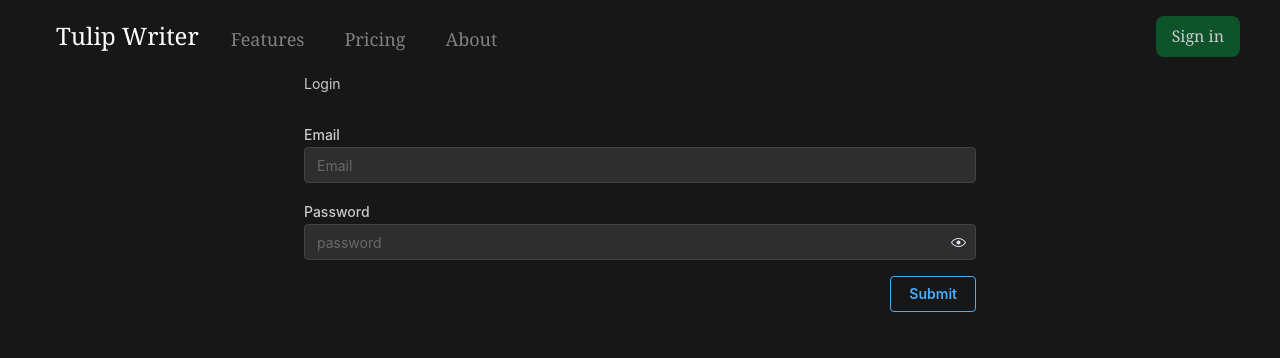
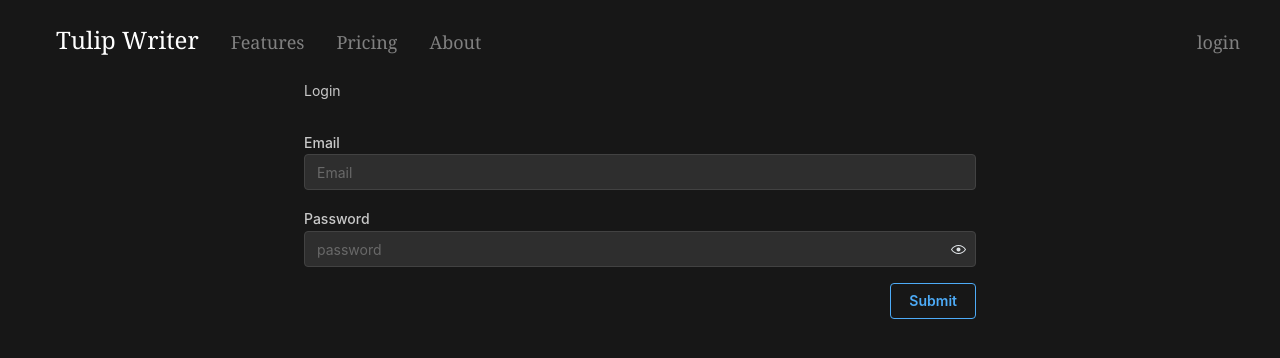
Before and after one commit to Yeshan-K/tulipwriter-website, a Next.js app: page /login in a window 1280 px wide. Shown: the top 358 px of the page. Built offline with nearby package versions, Linux system fonts and the light colour scheme; no server answers.

Commit message:
fix: auth indicator

```diff
--- a/app/layout.tsx
+++ b/app/layout.tsx
@@ -6,6 +6,7 @@
 const theme = {}
 
 export default function RootLayout({ children }: { children: React.ReactNode }) {
+
   return (
     <html lang="en" {...mantineHtmlProps}>
       <head>
@@ -18,7 +19,7 @@
             className="bg-appBackground relative h-full w-full overflow-x-hidden overflow-y-auto overscroll-none font-serif"
           >
             <div className="NavigationMenu bg-appBackground border-appLayoutBorder sticky top-0 h-fit w-full border-b px-4 md:border-0 md:px-12 lg:px-6">
-              <NavigationMenu />
+              <NavigationMenu key="Navigation Menu" />
             </div>
             {children}
           </div>
--- /dev/null
+++ b/components/NavigationMenu/Auth/IsLoggedIn.tsx
@@ -0,0 +1,9 @@
+"use server"
+
+import { isUserAuthenticated } from "lib/session"
+
+export async function isLoggedIn() {
+  if (await isUserAuthenticated()) {
+    return "Logged in"
+  } else return "Not logged in"
+}
--- a/components/NavigationMenu/NavigationMenu.tsx
+++ b/components/NavigationMenu/NavigationMenu.tsx
@@ -2,7 +2,8 @@
 
 import { AnimatePresence, motion } from "motion/react"
 import Link from "next/link"
-import { useEffect, useState } from "react"
+import { useEffect, useRef, useState } from "react"
+import { isLoggedIn } from "./Auth/IsLoggedIn"
 
 const NAV_LINKS = [
   {
@@ -20,8 +21,11 @@
 ]
 
 export function NavigationMenu() {
-  const [isOpen, setIsOpen] = useState(false)
-  const [isMd, setIsMd] = useState(false)
+  const [isLoggedInState, setisLoggedInState] = useState<string | null>(null)
+
+  const [isOpen, setIsOpen] = useState(true)
+
+  const [isMd, setIsMd] = useState(true)
 
   useEffect(() => {
     const checkScreenSize = () => {
@@ -30,7 +34,16 @@
 
     checkScreenSize()
     window.addEventListener("resize", checkScreenSize)
-    return () => window.removeEventListener("resize", checkScreenSize)
+
+    const callisLoggedIn = async () => {
+      setisLoggedInState(await isLoggedIn())
+    }
+
+    callisLoggedIn()
+
+    return () => {
+      window.removeEventListener("resize", checkScreenSize)
+    }
   }, [])
 
   useEffect(() => {
@@ -42,22 +55,38 @@
   }, [isMd])
 
   return (
-    <div className="mx-auto flex h-fit max-w-(--breakpoint-xl) items-center justify-start rounded-xl md:border-0 lg:px-0">
+    <div className="mx-auto flex max-w-(--breakpoint-xl) items-center justify-start rounded-xl md:h-[5rem] md:border-0 lg:px-0">
       <nav className="border-appLayoutBorder bg-appBackground w-full">
-        <div className="mx-auto flex max-w-screen-xl flex-wrap items-center justify-between gap-4 py-4 md:justify-start md:p-4">
+        <div className="mx-auto flex h-full max-w-screen-xl flex-wrap items-center justify-between gap-4 py-4 md:justify-start md:p-4">
           {/* ... (Logo and button code remains the same) */}
 
           <Link href="/" className="flex items-center space-x-3 px-4 rtl:space-x-reverse">
             <span className="self-center text-2xl font-thin whitespace-nowrap dark:text-white">Tulip Writer</span>
           </Link>
           <div className="flex space-x-3 md:order-3 md:space-x-0 rtl:space-x-reverse">
-            <Link
-              href="/login"
-              type="button"
-              className="text-appLayoutText focus:ring-appLayoutBorder text-md ml-6 rounded-lg bg-green-900 px-4 py-2 text-center font-medium hover:bg-green-700 focus:ring-4 focus:outline-none"
-            >
-              Sign in
-            </Link>
+
+            {isLoggedInState && (isLoggedInState == "Logged in" ? (
+              <Link
+                href={"/account"}
+                className="text-appLayoutText border-appLayoutBorder md:text-appLayoutTextMuted md:hover:text-appLayoutText hover:bg-appLayoutInverseHover flex h-full items-center justify-start rounded-lg border px-5 py-2 text-lg md:justify-center md:border-0 md:p-0 md:pt-[4px] md:text-lg md:hover:bg-transparent"
+              >
+                Account
+              </Link>
+            ) : (
+              <Link
+                href={"/login"}
+                className="text-appLayoutText border-appLayoutBorder md:text-appLayoutTextMuted md:hover:text-appLayoutText hover:bg-appLayoutInverseHover flex h-full items-center justify-start rounded-lg border px-5 py-2 text-lg md:justify-center md:border-0 md:p-0 md:pt-[4px] md:text-lg md:hover:bg-transparent"
+              >
+                login
+              </Link>
+            ))}
+
+            {!isLoggedInState && (
+              <p className="text-appLayoutText border-appLayoutBorder md:text-appLayoutTextMuted md:hover:text-appLayoutText hover:bg-appLayoutInverseHover flex h-full items-center justify-start rounded-lg border px-5 py-2 text-lg md:justify-center md:border-0 md:p-0 md:pt-[4px] md:text-lg md:hover:bg-transparent">
+                loading
+              </p>
+            )}
+
             <button
               data-collapse-toggle="navbar-cta"
               type="button"
@@ -76,37 +105,32 @@
                 fill="none"
                 viewBox="0 0 17 14"
               >
-                <path
-                  stroke="currentColor"
-                  stroke-linecap="round"
-                  stroke-linejoin="round"
-                  stroke-width="2"
-                  d="M1 1h15M1 7h15M1 13h15"
-                />
+                <path stroke="currentColor" d="M1 1h15M1 7h15M1 13h15" />
               </svg>
             </button>
           </div>
           <div className="order-2 hidden grow-1 basis-0 md:block"></div>
+
           <AnimatePresence>
-            {isOpen && (
+            {(isMd || isOpen) && (
               <motion.div
-                initial={{ height: 0, opacity: 0 }}
+                key={"NavMenuButtons"}
+                initial={{ height: isMd ? "3rem" : 0, opacity: isMd ? 1 : 0 }}
                 animate={{
-                  height: isMd ? "fit-content" : isOpen ? "10rem" : 0,
-                  paddingTop: isMd ? 0 : isOpen ? "0" : 0,
-                  opacity: isMd ? 1 : isOpen ? 1 : 0,
+                  height: isMd ? "3rem" : isOpen ? "10rem" : 0,
+                  opacity: isMd ? "3rem" : isOpen ? 1 : 0,
                 }}
-                exit={{ height: 0, opacity: 0 }}
+                exit={{ height: isMd ? 1 : 0, opacity: isMd ? 1 : 0 }}
                 transition={{ duration: 0.1 }}
                 className={`w-full items-center justify-between overflow-hidden md:order-1 md:flex md:w-auto`}
                 id="navbar-cta"
               >
-                <ul className="border-appLayoutBorder grid h-full grid-cols-1 gap-2 rounded-lg p-0 font-medium md:mt-0 md:flex md:flex-row md:space-x-8 md:p-0 rtl:space-x-reverse">
+                <ul className="border-appLayoutBorder grid h-full grid-cols-1 gap-2 rounded-lg p-0 font-medium md:mt-0 md:flex md:flex-row md:gap-8 md:p-0 rtl:space-x-reverse">
                   {NAV_LINKS.map((linkItem) => (
                     <li className="w-full overflow-hidden md:w-fit" key={linkItem.label}>
                       <Link
                         href={linkItem.link}
-                        className="text-appLayoutText border-appLayoutBorder md:text-appLayoutTextMuted md:hover:text-appLayoutText hover:bg-appLayoutInverseHover flex h-full items-center justify-start rounded-lg border px-5 py-2 text-lg md:justify-center md:border-0 md:p-0 md:pt-[6px] md:text-lg md:hover:bg-transparent"
+                        className="text-appLayoutText border-appLayoutBorder md:text-appLayoutTextMuted md:hover:text-appLayoutText hover:bg-appLayoutInverseHover flex h-full items-center justify-start rounded-lg border px-5 py-2 text-lg md:justify-center md:border-0 md:p-0 md:pt-[4px] md:text-lg md:hover:bg-transparent"
                       >
                         {linkItem.label}
                       </Link>
--- a/lp-items.tsx
+++ b/lp-items.tsx
@@ -19,9 +19,10 @@
       </svg>
     ),
   },
+
   {
-    title: "Distraction Free",
-    description: "Write for hours without distractions and clutter.",
+    title: "Collaborate",
+    description: "Work with others.",
     icon: (
       <svg
         xmlns="http://www.w3.org/2000/svg"
@@ -34,7 +35,7 @@
         <path
           strokeLinecap="round"
           strokeLinejoin="round"
-          d="M4.5 12a7.5 7.5 0 0015 0m-15 0a7.5 7.5 0 1115 0m-15 0H3m16.5 0H21m-1.5 0H12m-8.457 3.077l1.41-.513m14.095-5.13l1.41-.513M5.106 17.785l1.15-.964m11.49-9.642l1.149-.964M7.501 19.795l.75-1.3m7.5-12.99l.75-1.3m-6.063 16.658l.26-1.477m2.605-14.772l.26-1.477m0 17.726l-.26-1.477M10.698 4.614l-.26-1.477M16.5 19.794l-.75-1.299M7.5 4.205L12 12m6.894 5.785l-1.149-.964M6.256 7.178l-1.15-.964m15.352 8.864l-1.41-.513M4.954 9.435l-1.41-.514M12.002 12l-3.75 6.495"
+          d="M9 12.75L11.25 15 15 9.75m-3-7.036A11.959 11.959 0 013.598 6 11.99 11.99 0 003 9.749c0 5.592 3.824 10.29 9 11.623 5.176-1.332 9-6.03 9-11.622 0-1.31-.21-2.571-.598-3.751h-.152c-3.196 0-6.1-1.248-8.25-3.285z"
         />
       </svg>
     ),
@@ -59,7 +60,7 @@
 
   {
     title: "Google Drive Integration",
-    description: "Export/import your work directly to Google Drive.",
+    description: "Synchronize your work with Google Drive.",
     icon: (
       <svg
         xmlns="http://www.w3.org/2000/svg"
@@ -219,9 +220,10 @@
       </svg>
     ),
   },
+
   {
-    title: "Placeholder",
-    description: "A placeholder description.",
+    title: "Distraction Free",
+    description: "Write for hours without distractions and clutter.",
     icon: (
       <svg
         xmlns="http://www.w3.org/2000/svg"
@@ -234,10 +236,9 @@
         <path
           strokeLinecap="round"
           strokeLinejoin="round"
-          d="M2.036 12.322a1.012 1.012 0 010-.639C3.423 7.51 7.36 4.5 12 4.5c4.638 0 8.573 3.007 9.963 7.178.07.207.07.431 0 .639C20.577 16.49 16.64 19.5 12 19.5c-4.638 0-8.573-3.007-9.963-7.178z"
+          d="M4.5 12a7.5 7.5 0 0015 0m-15 0a7.5 7.5 0 1115 0m-15 0H3m16.5 0H21m-1.5 0H12m-8.457 3.077l1.41-.513m14.095-5.13l1.41-.513M5.106 17.785l1.15-.964m11.49-9.642l1.149-.964M7.501 19.795l.75-1.3m7.5-12.99l.75-1.3m-6.063 16.658l.26-1.477m2.605-14.772l.26-1.477m0 17.726l-.26-1.477M10.698 4.614l-.26-1.477M16.5 19.794l-.75-1.299M7.5 4.205L12 12m6.894 5.785l-1.149-.964M6.256 7.178l-1.15-.964m15.352 8.864l-1.41-.513M4.954 9.435l-1.41-.514M12.002 12l-3.75 6.495"
         />
-        <path strokeLinecap="round" strokeLinejoin="round" d="M15 12a3 3 0 11-6 0 3 3 0 016 0z" />
       </svg>
     ),
-  }
+  },
 ]
--- a/package.json
+++ b/package.json
@@ -66,6 +66,7 @@
     "react": "^19.0.0",
     "react-dom": "^19.0.0",
     "tailwind-merge": "^2.3.0",
+    "universal-cookie": "^8.0.1",
     "zod": "^3.23.8",
     "zustand": "^5.0.3"
   },
--- a/store/appStore.tsx
+++ b/store/appStore.tsx
@@ -3,9 +3,15 @@
 export interface AppState {
   selectedFeature: number | null
   setSelectedFeature: (feature: number) => void
+
+  loggedIn: boolean
+  setLogginIn: (loggedIn: boolean) => void
 }
 
 export const useAppStore = create<AppState>((set) => ({
   selectedFeature: null,
   setSelectedFeature: (feature) => set({ selectedFeature: feature }),
+
+  loggedIn: false,
+  setLogginIn: (loggedIn) => set({ loggedIn: loggedIn }),
 }))
```
Also changed, not shown: 1 other file (tests, documents, lock files or other folders).
